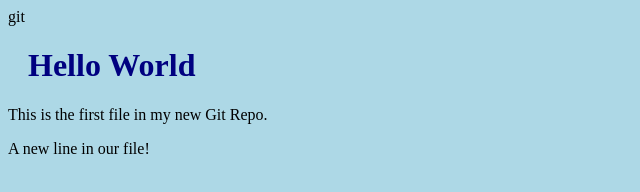
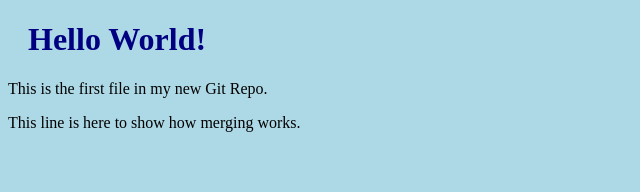
Before and after one commit to usman95gulzar/hello-world, a plain HTML site: page index.html in a window 1280 px wide. Shown: the whole page, without its empty margins (0-640 px from the left). Drawn offline with Linux system fonts and the light colour scheme.

Commit message:
updated index.html with emergency fix

```diff
--- a/index.html
+++ b/index.html
@@ -1,14 +1,14 @@
 <!DOCTYPE html>
 <html lang="en">
 <head>
-<link rel="stylesheet" href="styles.css">git
-<title>Hello World</title>
+<link rel="stylesheet" href="styles.css">
+<title>Hello World!</title>
 </head>
 <body>
 
-<h1>Hello World</h1>
+<h1>Hello World!</h1>
 <p>This is the first file in my new Git Repo.</p>
-<p>A new line in our file!</p>
+<p>This line is here to show how merging works.</p>
 
 </body>
 </html>
```
